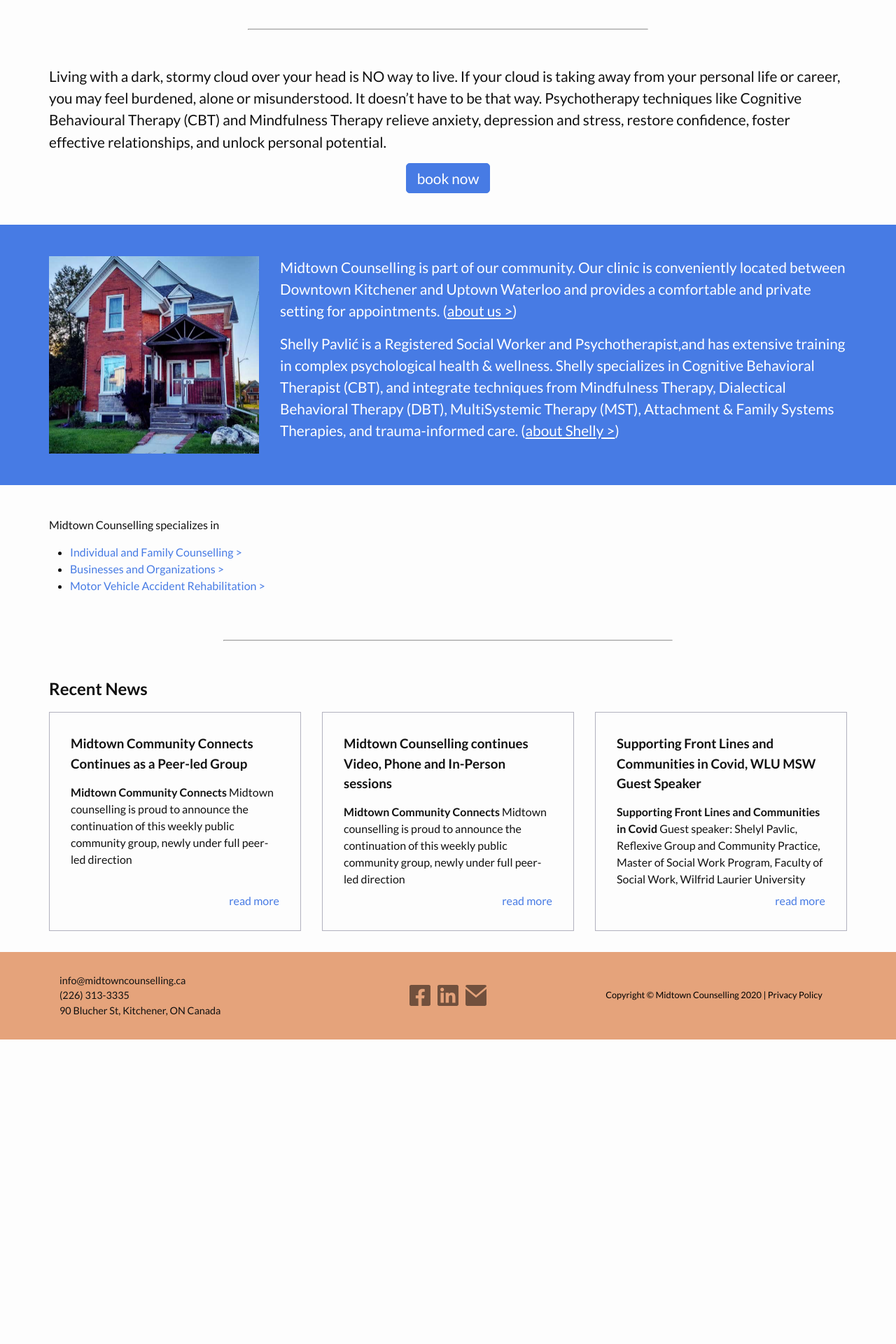
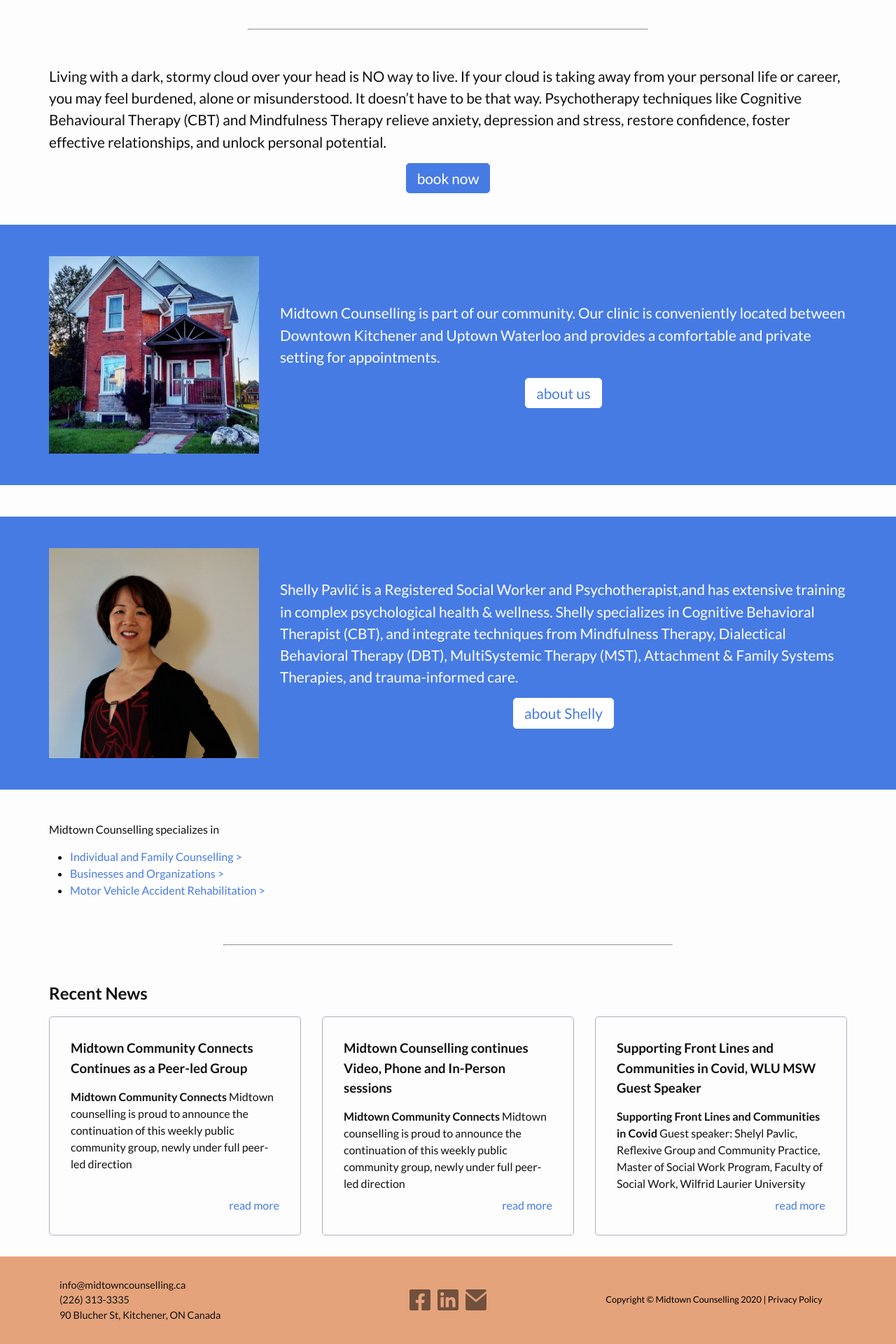
Before and after one commit to jonathanhines/midtown, a Jekyll site: the page built from index.markdown, in a window 1280 px wide. Shown: the part 819-2739 px from the top of the page at 70% size. Built offline with Jekyll 4.4.1, drawn with Linux system fonts in a browser that asks for light colours; before the commit the page ends 2304 px from its top, so only the background shows below that.

Commit message:
Added some cta styling on the home page.

```diff
--- a/_sass/site.scss
+++ b/_sass/site.scss
@@ -136,6 +136,18 @@
         color: $brand-color;
         text-decoration: none;
     }
+    &.inverted {
+        border: solid 1px $color-white;
+        background-color: $color-white;
+        color: $brand-color;
+        &:hover,
+        &:focus,
+        &:active {
+            background-color: $brand-color;
+            color: $color-white;
+            border: solid 1px $color-white;
+        }
+    }
 }
 
 $feature-circle-diameter: 300px;
@@ -217,6 +229,12 @@
         .callout-text-right {
             flex: 1;
             padding-left: 30px;
+            display: flex;
+            justify-content: center;
+            flex-direction: column;
+            .callout-link {
+                margin: 0;
+            }
         }
         @include media-query($on-laptop) {
             flex-direction: column;
@@ -238,6 +256,23 @@
     a {
         color: $color-white;
         text-decoration: underline;
+        &.link-button {
+            text-decoration: none;
+            display: inline-block;
+            border-radius: 5px;
+            padding: 5px $default-spacing;
+            font-size: 1.3rem;
+            border: solid 1px $color-white;
+            background-color: $color-white;
+            color: $brand-color;
+            &:hover,
+            &:focus,
+            &:active {
+                background-color: $brand-color;
+                color: $color-white;
+                border: solid 1px $color-white;
+            }
+        }
     }
 }
 
@@ -253,6 +288,7 @@
         grid-gap: 30px;
         .news-item {
             border: solid 1px $divider-color;
+            border-radius: 5px;
             padding: 30px 30px 46px;
             flex: 1;
             position: relative;
--- a/index.markdown
+++ b/index.markdown
@@ -30,9 +30,24 @@
 </div>
 <div class="callout-text-right" markdown="1">
 
-Midtown Counselling is part of our community. Our clinic is conveniently located between Downtown Kitchener and Uptown Waterloo and provides a comfortable and private setting for appointments. ([about us >](/about))
+Midtown Counselling is part of our community. Our clinic is conveniently located between Downtown Kitchener and Uptown Waterloo and provides a comfortable and private setting for appointments.
 
-Shelly Pavlić is a Registered Social Worker and Psychotherapist,and has extensive training in complex psychological health & wellness. Shelly specializes in Cognitive Behavioral Therapist (CBT), and integrate techniques from Mindfulness Therapy, Dialectical Behavioral Therapy (DBT), MultiSystemic Therapy (MST), Attachment & Family Systems Therapies, and trauma-informed care.  ([about Shelly >](/about/#shelly))
+<div class="callout-link"><a href="/about" class="link-button inverted">about us</a></div>
+
+</div>
+</div>
+</div>
+
+<div class="callout">
+<div class="wrapper callout-content">
+<div class="call-image-left">
+<img src="/assets/images/shelly-1.jpg" title="the clinic" alt="a picture of a brick house, the Midtown Counselling clinic.">
+</div>
+<div class="callout-text-right" markdown="1">
+
+Shelly Pavlić is a Registered Social Worker and Psychotherapist,and has extensive training in complex psychological health & wellness. Shelly specializes in Cognitive Behavioral Therapist (CBT), and integrate techniques from Mindfulness Therapy, Dialectical Behavioral Therapy (DBT), MultiSystemic Therapy (MST), Attachment & Family Systems Therapies, and trauma-informed care.
+
+<div class="callout-link"><a href="/about/#shelly" class="link-button inverted">about Shelly</a></div>
 
 </div>
 </div>
```
